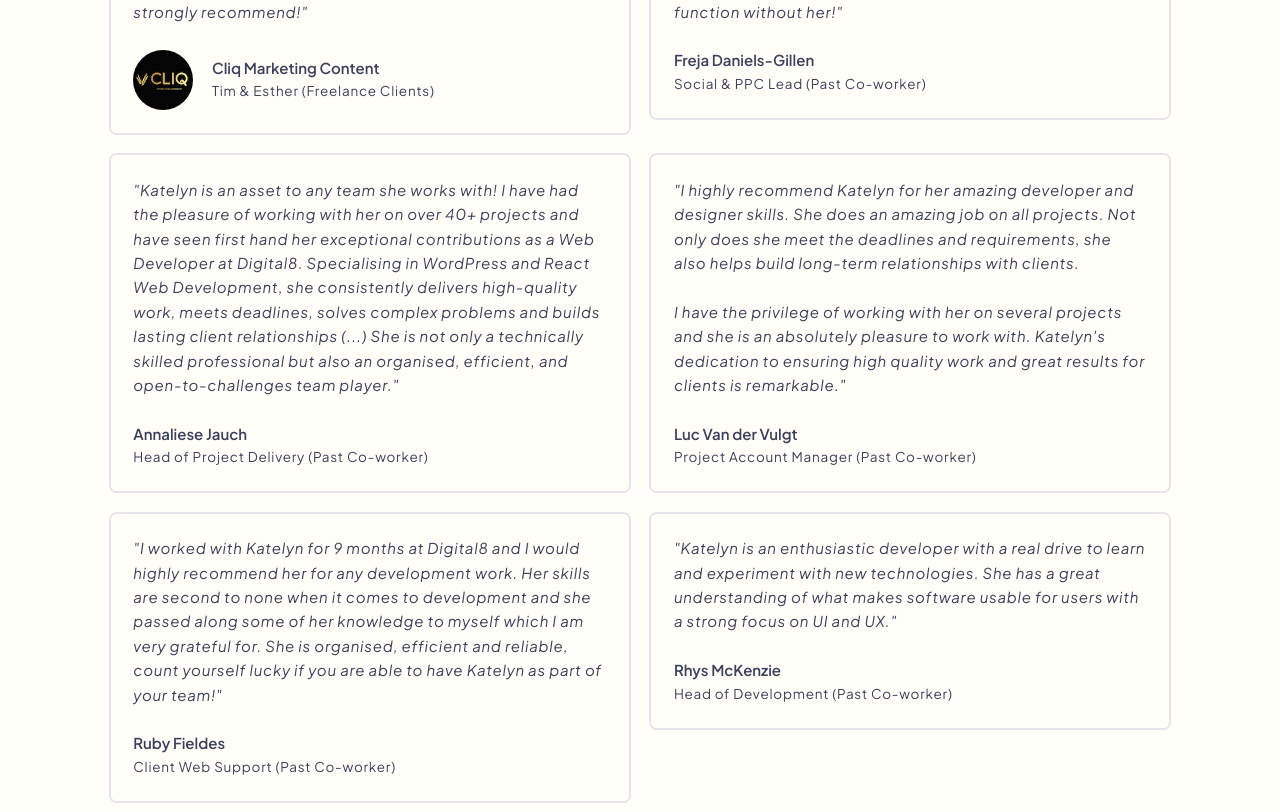
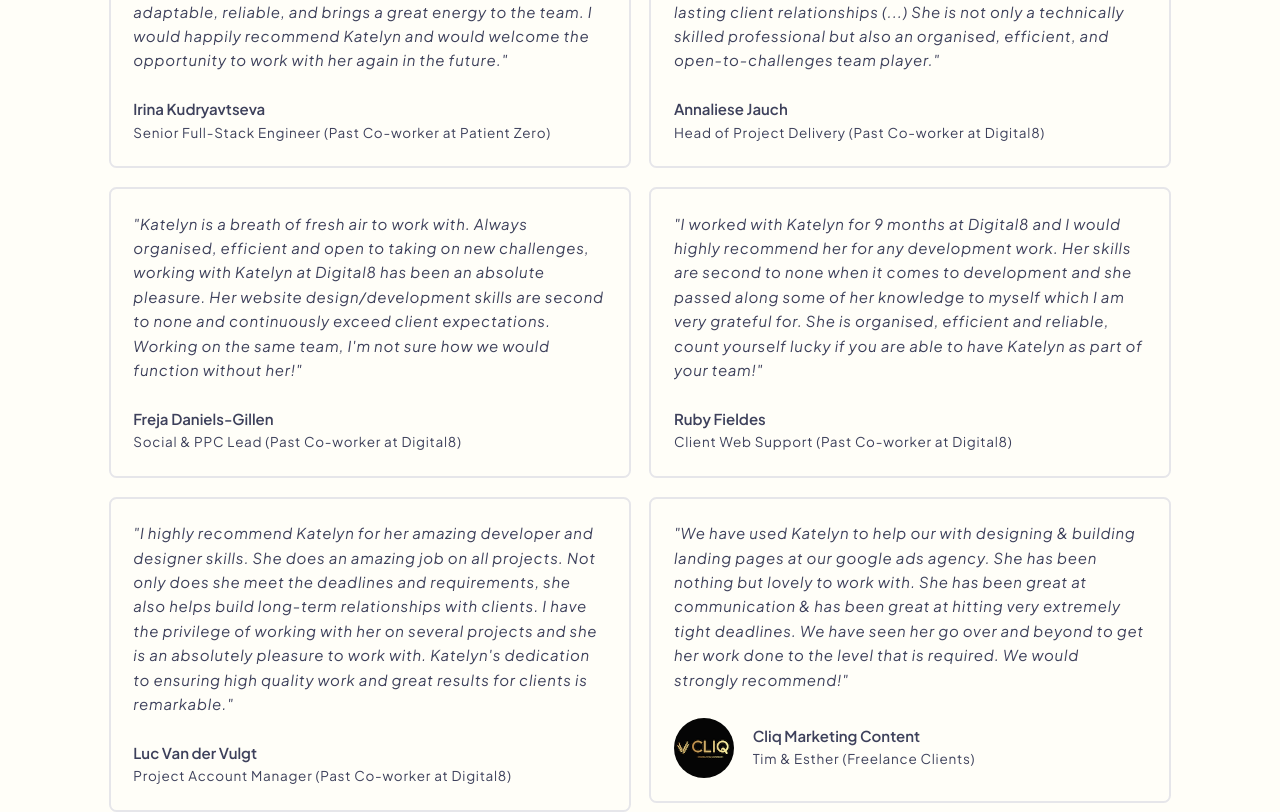
Before and after one commit to kati-e/portfolio, a React (Vite) app: page / in a window 1280 px wide. Shown: the part 3360-4172 px from the top of the page. Built offline with nearby package versions, Linux system fonts and the light colour scheme.

Commit message:
tiny changes to links to add rel attributes, adding new testimonial and reordering them on the page

```diff
--- a/src/components/Header.tsx
+++ b/src/components/Header.tsx
@@ -31,7 +31,9 @@ export default function Header() {
                 NAV_MENU.map((link) => {
                   return (
                     <li key={link.key} className="navlink">
-                      <a href={link.link ?? "#"}>{link.text ?? ""}</a>
+                      <a href={link.link ?? "#"} rel="noopener">
+                        {link.text ?? ""}
+                      </a>
                     </li>
                   );
                 })}
--- a/src/components/child-components/IconsGroup.tsx
+++ b/src/components/child-components/IconsGroup.tsx
@@ -17,6 +17,7 @@ export default function IconsGroup({ icons }: { icons: Icon[] }) {
               key={icon.key}
               href={icon.link ?? "#"}
               target={icon.newTab ? "_blank" : "_self"}
+              rel="noreferrer noopener"
             >
               <img
                 className="icon"
--- a/src/components/child-components/InlineLink.tsx
+++ b/src/components/child-components/InlineLink.tsx
@@ -8,13 +8,17 @@ export default function InlineLink({
   ariaLabel?: string;
 }) {
   return (
+    <>
+      {" "}
       <a
         className="inline-link mx-1"
         href={href}
         target="_blank"
         aria-label={ariaLabel}
+        rel="noreferrer noopener"
       >
         {text}
-    </a>
+      </a>{" "}
+    </>
   );
 }
--- a/src/components/child-components/PortfolioCard.tsx
+++ b/src/components/child-components/PortfolioCard.tsx
@@ -25,7 +25,11 @@ export default function PortfolioCard({
           onMouseEnter={() => setCardHover(true)}
           onMouseLeave={() => setCardHover(false)}
         >
-          <a href={project.siteUrl ?? "#"} target="_blank">
+          <a
+            href={project.siteUrl ?? "#"}
+            target="_blank"
+            rel="noreferrer noopener"
+          >
             <div className={`overlay${cardHover ? " flex" : " hidden"}`}>
               <span>Visit Site</span>
             </div>
@@ -44,7 +48,7 @@ export default function PortfolioCard({
       <div className="card-content">
         <div className="top-section">
           {project.siteUrl ? (
-            <a href={project.siteUrl} target="_blank">
+            <a href={project.siteUrl} target="_blank" rel="noreferrer noopener">
               <h3 className="smaller-heading-text">{project.title ?? ""}</h3>
             </a>
           ) : (
@@ -68,6 +72,7 @@ export default function PortfolioCard({
           className="inline-link site-link-mobile"
           href={project.siteUrl ?? "#"}
           target="_blank"
+          rel="noreferrer noopener"
         >
           Visit Site
         </a>
--- a/src/components/sections/HeroBanner.tsx
+++ b/src/components/sections/HeroBanner.tsx
@@ -35,6 +35,7 @@ export default function HeroBanner({
                   className={index > 0 ? "button outlined" : "button"}
                   key={slugify(btn.text)}
                   href={btn.link ?? "#"}
+                  rel="noreferrer noopener"
                 >
                   {btn.text ?? ""}
                 </a>
--- a/src/components/sections/PortfolioSection.tsx
+++ b/src/components/sections/PortfolioSection.tsx
@@ -49,6 +49,7 @@ export default function PortfolioSection({
           </button>
         )}
         {doSeeLess && (
+          // TODO: this should probably be a button with a scrollto function rather than anchorlink
           <a
             href="#portfolio"
             className="button"
--- a/src/data/consts.ts
+++ b/src/data/consts.ts
@@ -92,6 +92,37 @@ export const TECHNICAL_SPECIALISATIONS: TextCard[] = [
 export const TESTIMONIALS: Testimonial[] = [
   {
     testimonial:
+      "Katelyn was a pleasure to work with. She is quick to learn, embraces new challenges with enthusiasm, and consistently demonstrates a strong desire to grow and improve (...)<br><br>What stood out most was how quickly she could get up to speed on new technologies and our ways of working. She is adaptable, reliable, and brings a great energy to the team. I would happily recommend Katelyn and would welcome the opportunity to work with her again in the future.",
+    authorName: "Irina Kudryavtseva",
+    authorPosition:
+      "Senior Full-Stack Engineer (Past Co-worker at Patient Zero)",
+  },
+  {
+    testimonial:
+      "Katelyn is an asset to any team she works with! I have had the pleasure of working with her on over 40+ projects and have seen first hand her exceptional contributions as a Web Developer at Digital8. Specialising in WordPress and React Web Development, she consistently delivers high-quality work, meets deadlines, solves complex problems and builds lasting client relationships (...) She is not only a technically skilled professional but also an organised, efficient, and open-to-challenges team player.",
+    authorName: "Annaliese Jauch",
+    authorPosition: "Head of Project Delivery (Past Co-worker at Digital8)",
+  },
+  {
+    testimonial:
+      "Katelyn is a breath of fresh air to work with. Always organised, efficient and open to taking on new challenges, working with Katelyn at Digital8 has been an absolute pleasure. Her website design/development skills are second to none and continuously exceed client expectations. Working on the same team, I'm not sure how we would function without her!",
+    authorName: "Freja Daniels-Gillen",
+    authorPosition: "Social & PPC Lead (Past Co-worker at Digital8)",
+  },
+  {
+    testimonial:
+      "I worked with Katelyn for 9 months at Digital8 and I would highly recommend her for any development work. Her skills are second to none when it comes to development and she passed along some of her knowledge to myself which I am very grateful for. She is organised, efficient and reliable, count yourself lucky if you are able to have Katelyn as part of your team!",
+    authorName: "Ruby Fieldes",
+    authorPosition: "Client Web Support (Past Co-worker at Digital8)",
+  },
+  {
+    testimonial:
+      "I highly recommend Katelyn for her amazing developer and designer skills. She does an amazing job on all projects. Not only does she meet the deadlines and requirements, she also helps build long-term relationships with clients. I have the privilege of working with her on several projects and she is an absolutely pleasure to work with. Katelyn's dedication to ensuring high quality work and great results for clients is remarkable.",
+    authorName: "Luc Van der Vulgt",
+    authorPosition: "Project Account Manager (Past Co-worker at Digital8)",
+  },
+  {
+    testimonial:
       "We have used Katelyn to help our with designing & building landing pages at our google ads agency. She has been nothing but lovely to work with. She has been great at communication & has been great at hitting very extremely tight deadlines. We have seen her go over and beyond to get her work done to the level that is required. We would strongly recommend!",
     authorName: "Cliq Marketing Content",
     authorPosition: "Tim & Esther (Freelance Clients)",
@@ -99,33 +130,9 @@ export const TESTIMONIALS: Testimonial[] = [
   },
   {
     testimonial:
-      "Katelyn is a breath of fresh air to work with. Always organised, efficient and open to taking on new challenges, working with Katelyn at Digital8 has been an absolute pleasure. Her website design/development skills are second to none and continuously exceed client expectations. Working on the same team, I'm not sure how we would function without her!",
-    authorName: "Freja Daniels-Gillen",
-    authorPosition: "Social & PPC Lead (Past Co-worker)",
-  },
-  {
-    testimonial:
-      "Katelyn is an asset to any team she works with! I have had the pleasure of working with her on over 40+ projects and have seen first hand her exceptional contributions as a Web Developer at Digital8. Specialising in WordPress and React Web Development, she consistently delivers high-quality work, meets deadlines, solves complex problems and builds lasting client relationships (...) She is not only a technically skilled professional but also an organised, efficient, and open-to-challenges team player.",
-    authorName: "Annaliese Jauch",
-    authorPosition: "Head of Project Delivery (Past Co-worker)",
-  },
-  {
-    testimonial:
-      "I highly recommend Katelyn for her amazing developer and designer skills. She does an amazing job on all projects. Not only does she meet the deadlines and requirements, she also helps build long-term relationships with clients. <br><br>I have the privilege of working with her on several projects and she is an absolutely pleasure to work with. Katelyn's dedication to ensuring high quality work and great results for clients is remarkable.",
-    authorName: "Luc Van der Vulgt",
-    authorPosition: "Project Account Manager (Past Co-worker)",
-  },
-  {
-    testimonial:
-      "I worked with Katelyn for 9 months at Digital8 and I would highly recommend her for any development work. Her skills are second to none when it comes to development and she passed along some of her knowledge to myself which I am very grateful for. She is organised, efficient and reliable, count yourself lucky if you are able to have Katelyn as part of your team!",
-    authorName: "Ruby Fieldes",
-    authorPosition: "Client Web Support (Past Co-worker)",
-  },
-  {
-    testimonial:
       "Katelyn is an enthusiastic developer with a real drive to learn and experiment with new technologies. She has a great understanding of what makes software usable for users with a strong focus on UI and UX.",
     authorName: "Rhys McKenzie",
-    authorPosition: "Head of Development (Past Co-worker)",
+    authorPosition: "Head of Development (Past Co-worker at Digital8)",
   },
 ];
 
```
Lines whose indentation alone changed are shown as unchanged.
